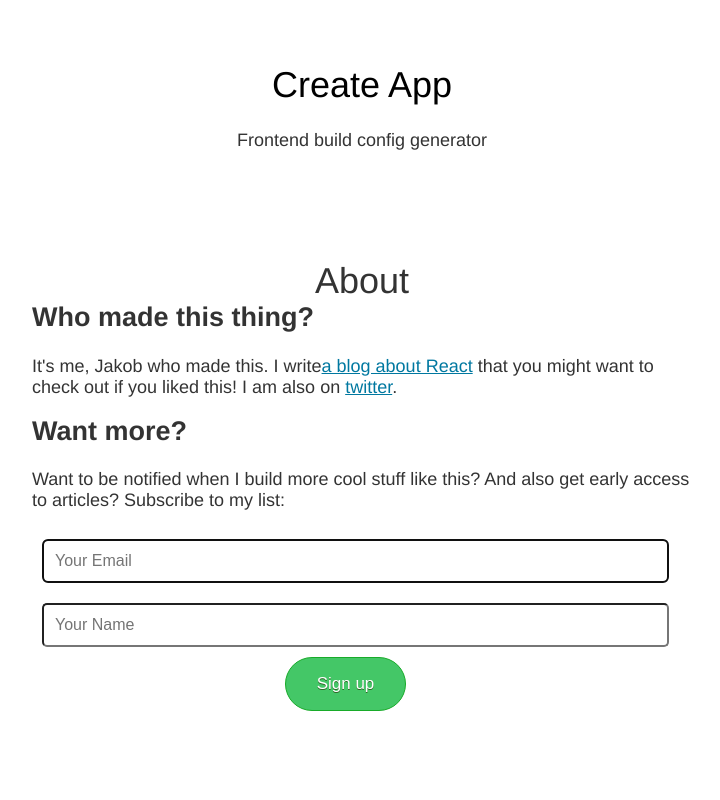
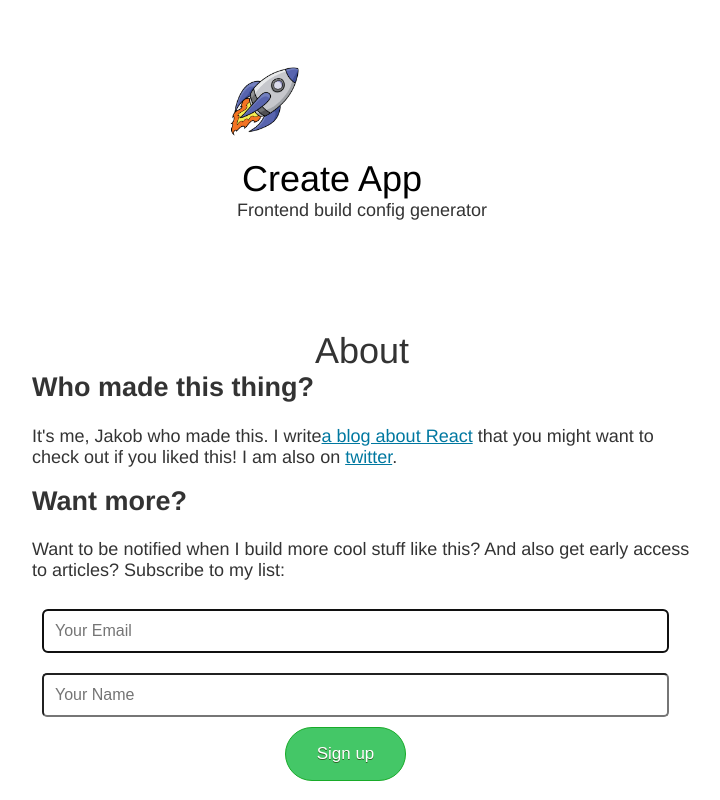
Before and after one commit to jakoblind/webpack-autoconf, a Next.js app: page /about in a window 1280 px wide. Shown: the top 800 px of the page, without its empty margins (278-998 px from the left). Built offline with nearby package versions, Linux system fonts and the light colour scheme.

Commit message:
added a logo

```diff
--- a/src/components/layout.js
+++ b/src/components/layout.js
@@ -2,19 +2,30 @@ import React from 'react';
 import PropTypes from 'prop-types';
 import Head from 'next/head';
 import Link from 'next/link';
+import Image from 'next/image';
 
 import * as styles from '../styles.module.css';
 import config from '../config';
+import rocket from '../../images/rocket.png';
 
 const Header = () => {
   return (
     <div className={styles.header}>
-      <h1>
+      <div className={styles.logoContainer}>
         <Link href="/">
-          <a className="header-link">Create App</a>
+          <a className={styles.logo}>
+            <Image src={rocket} alt="" width="75" height="75" />
+          </a>
         </Link>
-      </h1>
-      <h2 className="main-subheader">Frontend build config generator</h2>
+        <h1>
+          <Link href="/">
+            <a className={styles.headerLink}>Create App</a>
+          </Link>
+        </h1>
+      </div>
+      <h2 className="main-subheader" style={{ clear: 'both' }}>
+        Frontend build config generator
+      </h2>
     </div>
   );
 };
--- a/src/global.css
+++ b/src/global.css
@@ -18,11 +18,6 @@ textarea {
   border-radius: 5px;
   margin: 10px;
   width: 90%;
-}
-
-.header-link {
-  text-decoration: none;
-  color: black;
 }
 
 a {
--- a/src/styles.module.css
+++ b/src/styles.module.css
@@ -1,5 +1,14 @@
 .logo {
   color: black;
+}
+
+.headerLink {
+  text-decoration: none;
+  color: black;
+  float: left;
+  margin-top: 14px;
+
+  margin-left: 15px;
 }
 
 .miniBook {
@@ -142,6 +151,15 @@
   margin: 0 auto;
   text-align: center;
   padding: 40px 0px;
+}
+
+.logo {
+  float: left;
+}
+
+.logoContainer {
+  width: 270px;
+  margin: 0 auto;
 }
 
 .btn {
```
Also changed, not shown: images/rocket.png (added).
